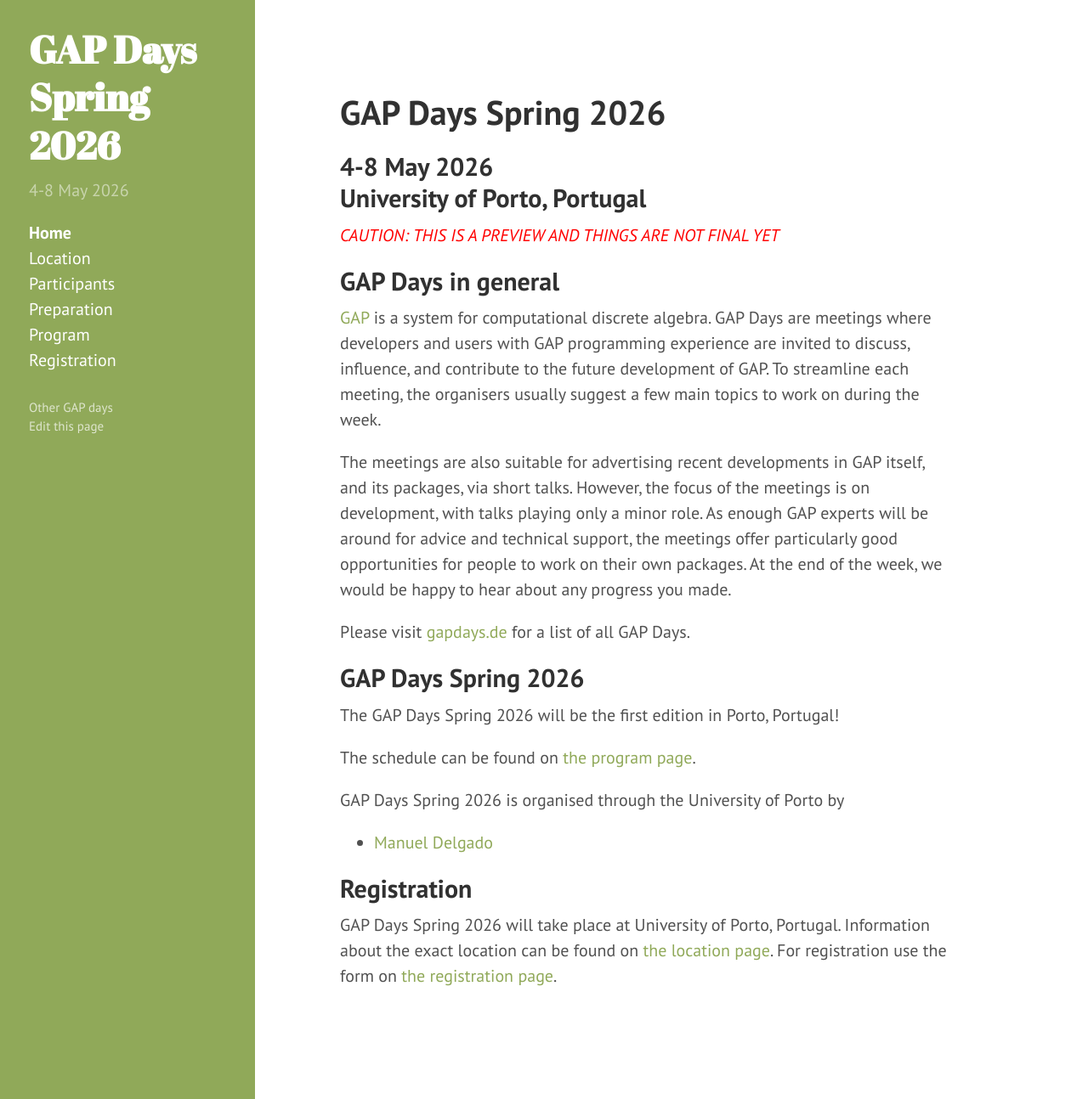
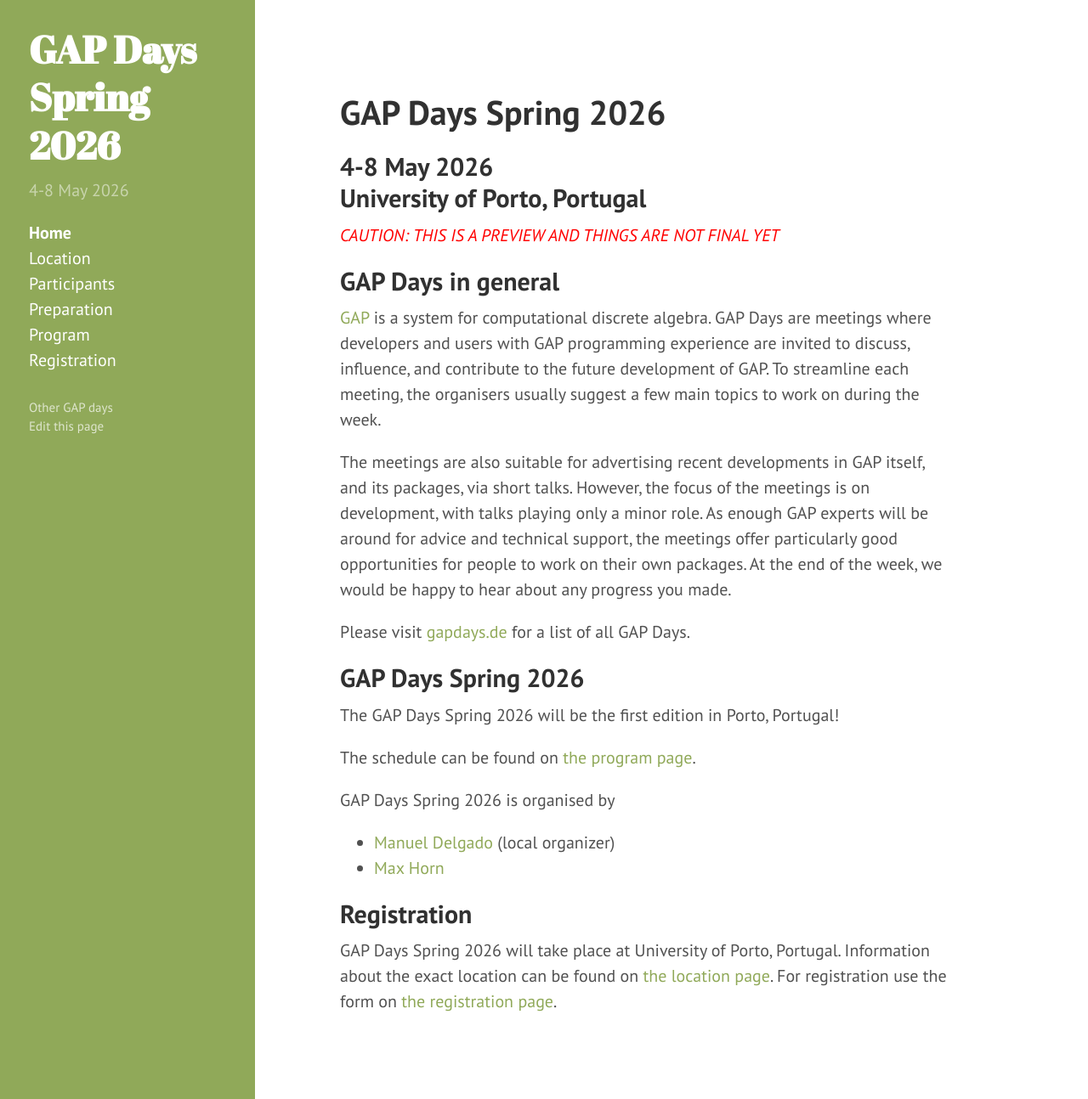
Before and after one commit to gapdays/gapdays2026-spring, a Jekyll site: the page built from index.md, in a window 1280 px wide and 1294 px high. Shown: the whole window at 85% size. Built offline with Jekyll 4.4.1, drawn with Linux system fonts in a browser that asks for light colours.

Commit message:
Add myself as co-organizer

```diff
--- a/index.md
+++ b/index.md
@@ -59,9 +59,10 @@
 
 The schedule can be found on [the program page]({{ site.baseurl }}/program).
 
-{{site.title}} is organised through the University of Porto by
+{{site.title}} is organised by
 
-* [Manuel Delgado](https://cmup.pt/user/546/)
+* [Manuel Delgado](https://cmup.pt/user/546/) (local organizer)
+* [Max Horn](https://www.quendi.de/en/math)
 
 ## Registration
 
```
